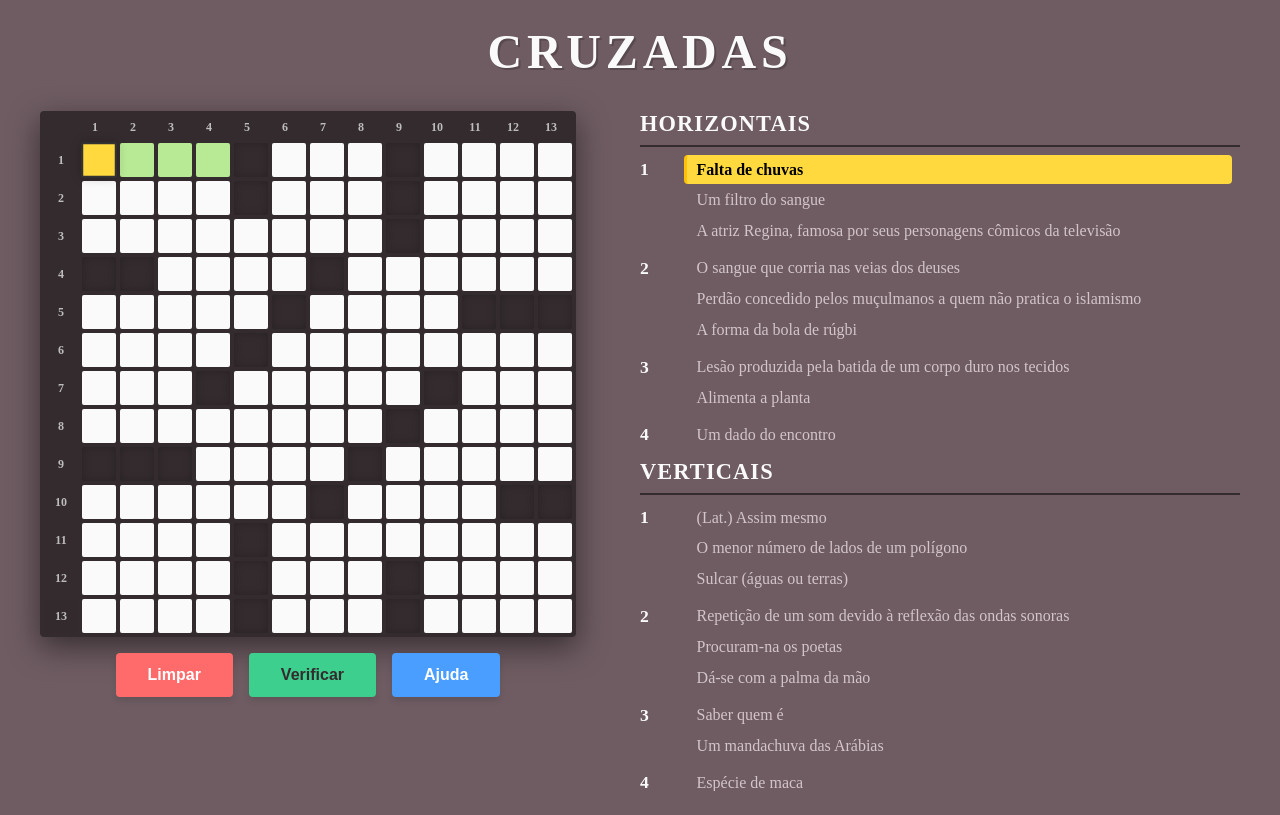
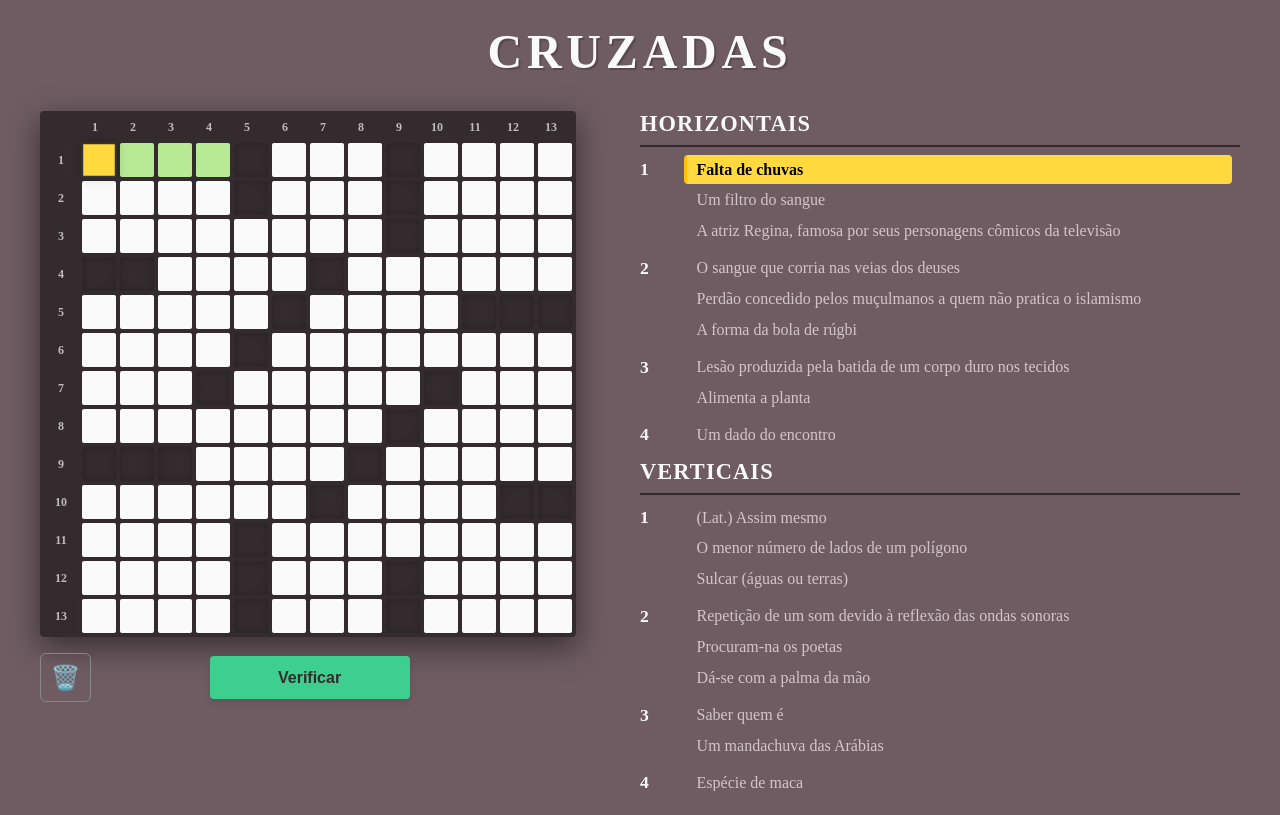
Before and after one commit to jeromevonk/crosswords, a Next.js app: page / in a window 1280 px wide. Built offline with nearby package versions, Linux system fonts and the light colour scheme; no server answers.

Commit message:
feat: Redesign clear button to an icon with confirmation, remove fill answers helper, and adjust button and clue tab styling.

```diff
--- a/src/app/globals.css
+++ b/src/app/globals.css
@@ -120,12 +120,19 @@ a {
     --grid-gap: 3px;
   }
 
+  .clear-button {
+    padding: 0.2rem !important;
+    font-size: 1.1rem !important;
+    min-width: 2.2rem !important;
+    min-height: 2.2rem !important;
+  }
+
   .verify-button {
     width: 100%;
     max-width: 300px;
-    padding: 1rem 2rem !important;
-    font-size: 1.1rem !important;
-    min-height: 48px;
+    padding: 0.5rem 1.2rem !important;
+    font-size: 0.9rem !important;
+    min-height: 40px;
   }
 }
 
--- a/src/app/page.tsx
+++ b/src/app/page.tsx
@@ -247,6 +247,11 @@ export default function Home() {
   };
 
   const clearGrid = () => {
+    // Ask for confirmation before clearing
+    if (!window.confirm('Tem certeza que deseja limpar todo o progresso?')) {
+      return;
+    }
+
     // Clear all cell values
     const clearedGrid = grid.map(row =>
       row.map(cell => ({
@@ -265,18 +270,6 @@ export default function Home() {
         console.error('Failed to clear localStorage:', error);
       }
     }
-  };
-
-  const fillWithAnswers = () => {
-    // Fill all cells with correct answers except row 12, col 12 (1-indexed, so r=11, c=11 in 0-indexed)
-    const filledGrid = grid.map((row, r) =>
-      row.map((cell, c) => ({
-        ...cell,
-        value: (r === 11 && c === 11) ? '' : cell.answer,
-        isError: false
-      }))
-    );
-    setGrid(filledGrid);
   };
 
   return (
@@ -338,27 +331,40 @@ export default function Home() {
             onMoveCursor={moveCursor}
             onDirectionChange={setDirection}
           />
-          <div style={{ display: 'flex', gap: '1rem' }}>
+          <div style={{ display: 'flex', alignItems: 'center', justifyContent: 'space-between', gap: '1rem', width: '100%', maxWidth: '600px' }}>
+            {/* Small trash icon button */}
             <button
               onClick={clearGrid}
               className="clear-button"
+              title="Limpar progresso"
               style={{
-                padding: '0.8rem 2rem',
-                fontSize: '1rem',
-                fontWeight: 'bold',
-                backgroundColor: '#FF6B6B',
-                color: '#FFFFFF',
-                border: 'none',
-                borderRadius: '4px',
+                padding: '0.6rem',
+                fontSize: '1.5rem',
+                backgroundColor: 'transparent',
+                color: '#888',
+                border: '1px solid #888',
+                borderRadius: '6px',
                 cursor: 'pointer',
-                boxShadow: '0 4px 6px rgba(0,0,0,0.1)',
-                transition: 'transform 0.1s ease'
+                transition: 'all 0.2s ease',
+                display: 'flex',
+                alignItems: 'center',
+                justifyContent: 'center',
+                minWidth: '3rem',
+                minHeight: '3rem',
+                flexShrink: 0
               }}
-              onMouseDown={e => e.currentTarget.style.transform = 'scale(0.95)'}
-              onMouseUp={e => e.currentTarget.style.transform = 'scale(1)'}
-              onMouseLeave={e => e.currentTarget.style.transform = 'scale(1)'}
+              onMouseEnter={e => {
+                e.currentTarget.style.color = '#FF6B6B';
+                e.currentTarget.style.borderColor = '#FF6B6B';
+                e.currentTarget.style.transform = 'scale(1.05)';
+              }}
+              onMouseLeave={e => {
+                e.currentTarget.style.color = '#888';
+                e.currentTarget.style.borderColor = '#888';
+                e.currentTarget.style.transform = 'scale(1)';
+              }}
             >
-              Limpar
+              🗑️
             </button>
             <button
               onClick={checkGrid}
@@ -373,7 +379,9 @@ export default function Home() {
                 borderRadius: '4px',
                 cursor: 'pointer',
                 boxShadow: '0 4px 6px rgba(0,0,0,0.1)',
-                transition: 'transform 0.1s ease'
+                transition: 'transform 0.1s ease',
+                flexGrow: 1,
+                maxWidth: '200px'
               }}
               onMouseDown={e => e.currentTarget.style.transform = 'scale(0.95)'}
               onMouseUp={e => e.currentTarget.style.transform = 'scale(1)'}
@@ -381,27 +389,8 @@ export default function Home() {
             >
               Verificar
             </button>
-            <button
-              onClick={fillWithAnswers}
-              className="help-button"
-              style={{
-                padding: '0.8rem 2rem',
-                fontSize: '1rem',
-                fontWeight: 'bold',
-                backgroundColor: '#4A9EFF',
-                color: '#FFFFFF',
-                border: 'none',
-                borderRadius: '4px',
-                cursor: 'pointer',
-                boxShadow: '0 4px 6px rgba(0,0,0,0.1)',
-                transition: 'transform 0.1s ease'
-              }}
-              onMouseDown={e => e.currentTarget.style.transform = 'scale(0.95)'}
-              onMouseUp={e => e.currentTarget.style.transform = 'scale(1)'}
-              onMouseLeave={e => e.currentTarget.style.transform = 'scale(1)'}
-            >
-              Ajuda
-            </button>
+            {/* Spacer to balance the layout */}
+            <div style={{ minWidth: '3rem', flexShrink: 0 }}></div>
           </div>
         </div>
         <ClueList
--- a/src/components/ClueList.module.css
+++ b/src/components/ClueList.module.css
@@ -137,8 +137,8 @@
 
     .tab {
         flex: 1;
-        padding: 0.75rem 1rem;
-        font-size: 0.95rem;
+        padding: 0.5rem 0.8rem;
+        font-size: 0.85rem;
         font-weight: 600;
         background-color: var(--color-surface);
         color: var(--color-text-muted);
```
